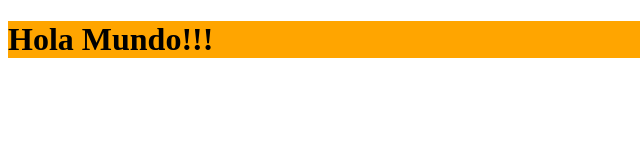
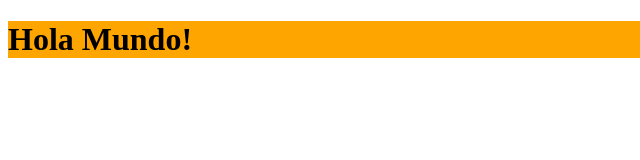
Before and after one commit to smaceda/javascript_01, a website: page index.html in a window 1280 px wide. Shown: the full height of the page, 0-640 px from the left. Drawn offline with Linux system fonts and the light colour scheme.

Commit message:
primer commit

```diff
--- a/index.html
+++ b/index.html
@@ -8,6 +8,6 @@
     <script src="./js/script.js"></script>
 </head>
 <body>
-    <h1>Hola Mundo!!!</h1>
+    <h1>Hola Mundo!</h1>
 </body>
 </html>
```
